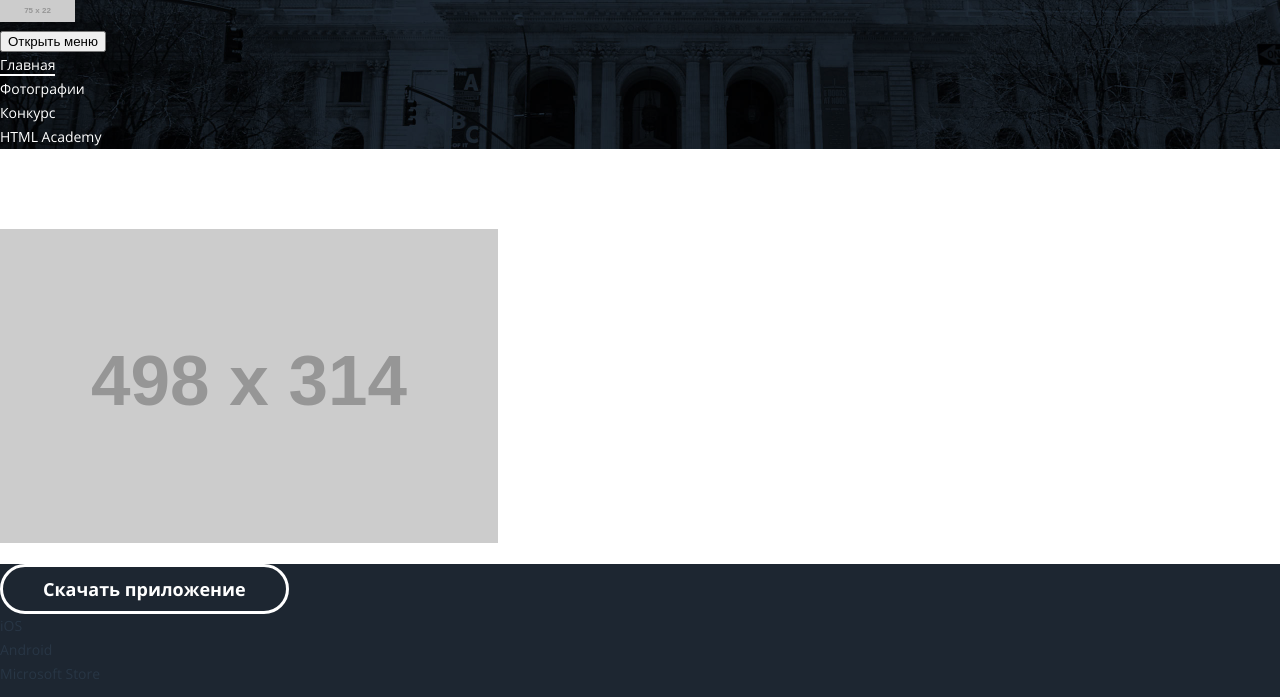
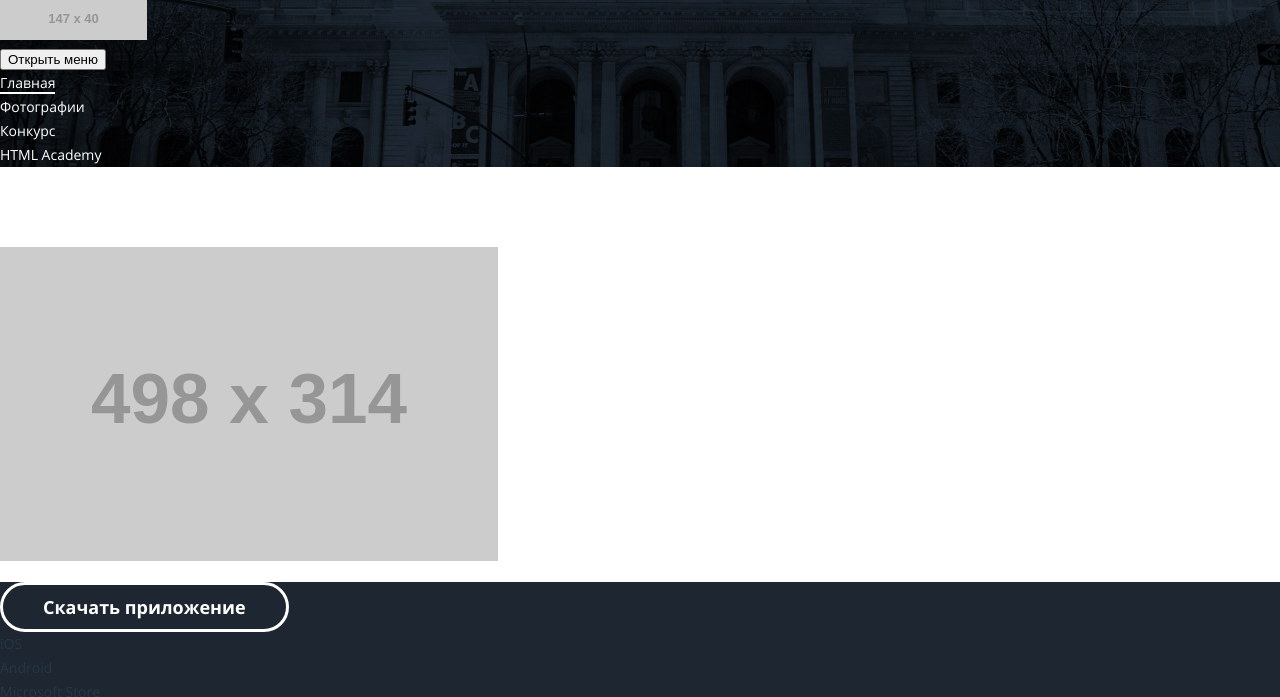
Before and after one commit to maxim-petrov/pink, a website: page source/index.html in a window 1280 px wide. Shown: the top 697 px of the page. Drawn offline with nearby package versions, Linux system fonts and the light colour scheme; files that its build step writes are made by us from their sources; placeholder pictures from the web are drawn by us.

Commit message:
Change page-header__logo size

```diff
--- a/source/index.html
+++ b/source/index.html
@@ -11,7 +11,7 @@
       <div class="page-header__inner">
         <div class="page-header__top">
           <a class="page-header__logo">
-            <img class="page-header__logo-image" src="https://placehold.it/75x22" width="75" height="22" alt="Пинк">
+            <img class="page-header__logo-image" src="https://placehold.it/147x40" width="147" height="40" alt="Пинк">
           </a>
           <nav class="main-nav">
             <button class="main-nav__toggle" type="button">
```
